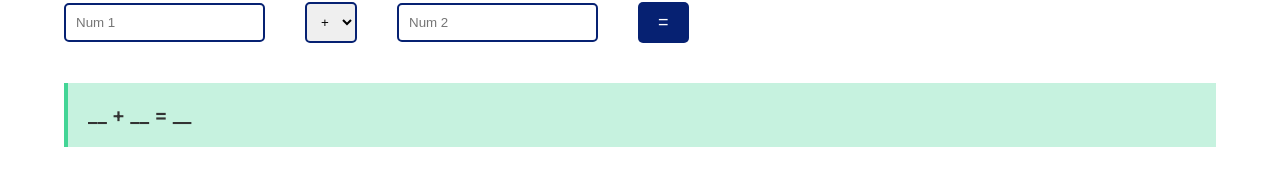
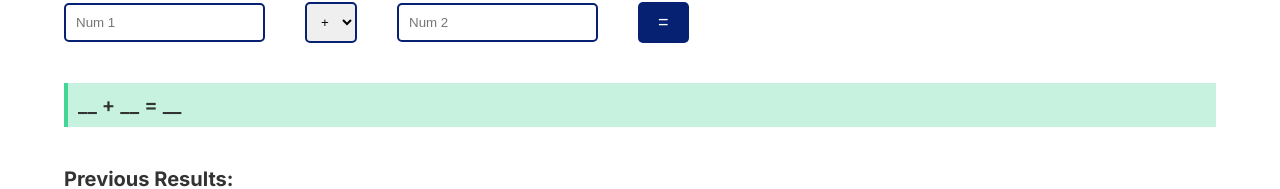
Before and after one commit to serengia/take-home-frontend-20-dec-23, a Next.js app: page / in a window 1280 px wide. Shown: the part 162-351 px from the top of the page. Built offline with nearby package versions, Linux system fonts and the light colour scheme; no server answers.

Commit message:
Made result review scrollable

```diff
--- a/components/Home/CalcForm.module.scss
+++ b/components/Home/CalcForm.module.scss
@@ -1,9 +1,10 @@
 .form-wrapper {
   .answer-box {
     margin-top: 4rem;
-    padding: 2rem;
+    padding: 1rem;
     border-left: solid 4px #43d596;
     background-color: rgba(#43d596, 0.3);
+    overflow-x: scroll;
     .answer {
       font-size: 2rem;
       font-weight: 600;
```
